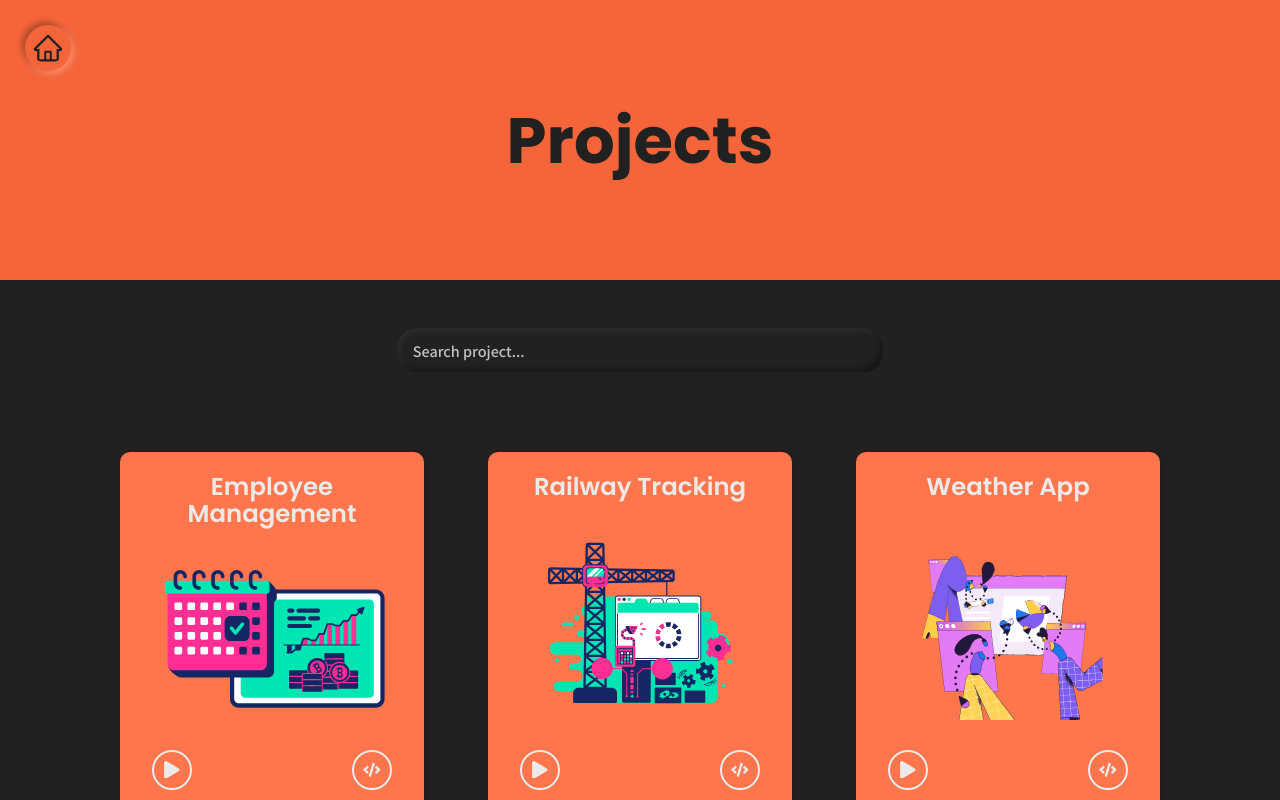
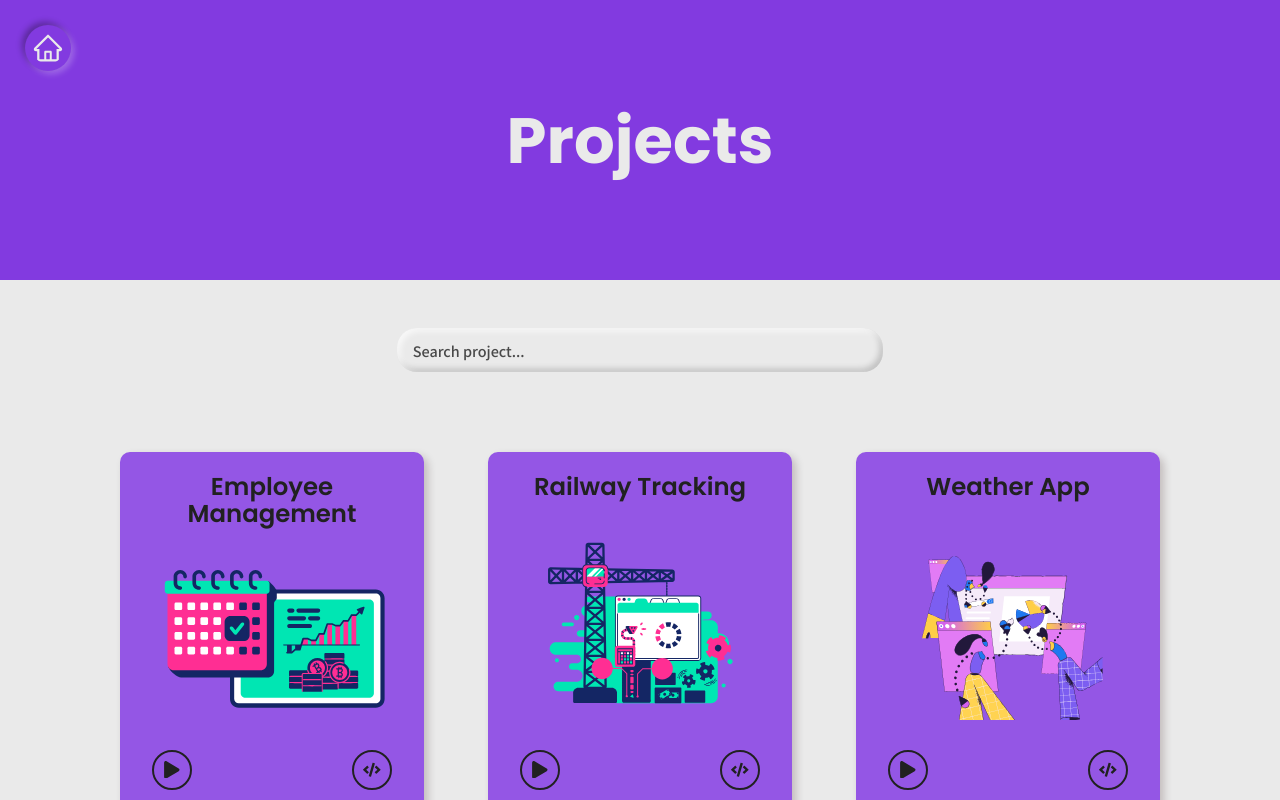
Before and after one commit to eweagraff/ew_portfolio, a React (Create React App) app: page /projects in a window 1280 px wide. Shown: the top 800 px of the page. Built offline with nearby package versions, Linux system fonts and the light colour scheme; a web font is replaced by a local one.

Commit message:
added profile picture

```diff
--- a/src/data/headerData.js
+++ b/src/data/headerData.js
@@ -1,9 +1,10 @@
 import resume from '../assets/pdf/Ew_resume.pdf'
+import image from '../assets/png/face.png'
 
 export const headerData = {
-    name: 'Jane Doe',
-    title: "Web Developer",
+    name: 'Emily',
+    title: "Front-End Developer",
     desciption:"There wasn't a bird in the sky, but that was not what caught her attention. It was the clouds. The deep green that isn't the color of clouds, but came with these. She knew what was coming and she hoped she was prepared. ",
-    image: 'https://raw.githubusercontent.com/PhantomScript/asset-container/main/developer-portfolio/landingImg.png',
+    image: image,
     resumePdf: resume
 }
--- a/src/data/themeData.js
+++ b/src/data/themeData.js
@@ -5,7 +5,7 @@ import {
 
 
 export const themeData = {
-    theme: orangeThemeDark
+    theme: purpleThemeLight
 }
 
 
```
Also changed, not shown: src/assets/png/face.png (added).
